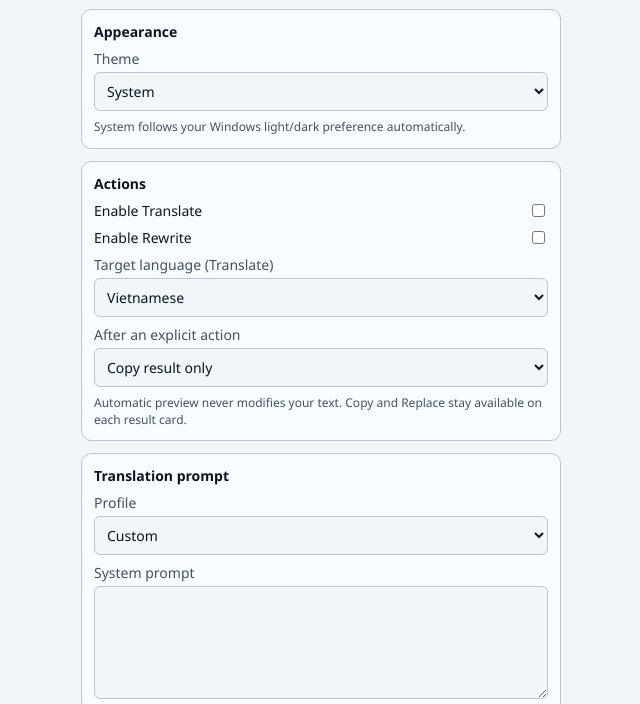
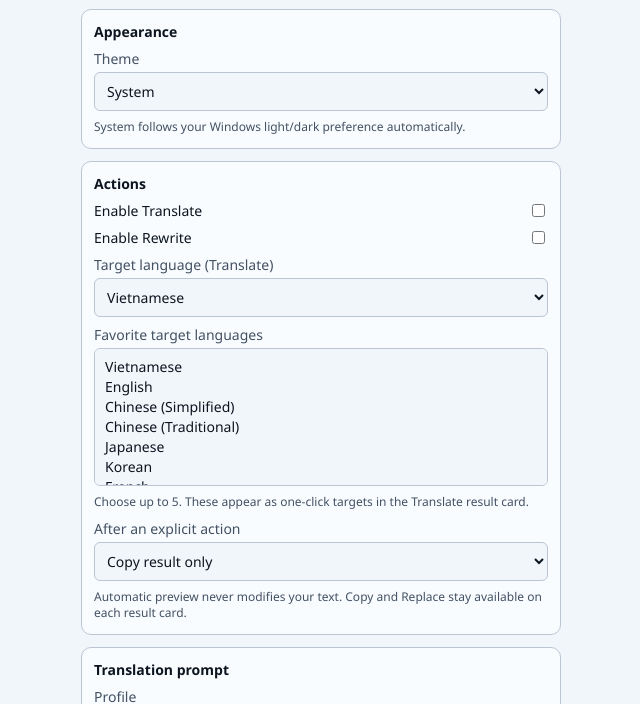
Before and after one commit to dhhieu113pro/butchi, a website built with Vite: page settings.html in a window 1280 px wide. Shown: the part 69-773 px from the top of the page, without its empty margins (319-959 px from the left). Built offline with nearby package versions, Linux system fonts and the light colour scheme.

Commit message:
feat(settings): configure favorite languages

```diff
--- a/settings.html
+++ b/settings.html
@@ -62,6 +62,24 @@
             <option>Indonesian</option>
           </select>
         </label>
+        <label class="field">
+          <span>Favorite target languages</span>
+          <select id="favoriteLanguages" multiple size="6" aria-label="Favorite target languages">
+            <option>Vietnamese</option>
+            <option>English</option>
+            <option>Chinese (Simplified)</option>
+            <option>Chinese (Traditional)</option>
+            <option>Japanese</option>
+            <option>Korean</option>
+            <option>French</option>
+            <option>German</option>
+            <option>Spanish</option>
+            <option>Portuguese</option>
+            <option>Thai</option>
+            <option>Indonesian</option>
+          </select>
+        </label>
+        <p class="hint">Choose up to 5. These appear as one-click targets in the Translate result card.</p>
         <label class="field">
           <span>After an explicit action</span>
           <select id="resultAction">
@@ -253,7 +271,6 @@
           });
           textarea.addEventListener("input", syncSelection);
 
-          // settings.ts loads config asynchronously; sync after it has populated the textarea.
           window.setTimeout(syncSelection, 0);
           window.setTimeout(syncSelection, 150);
           window.setTimeout(syncSelection, 500);
```
